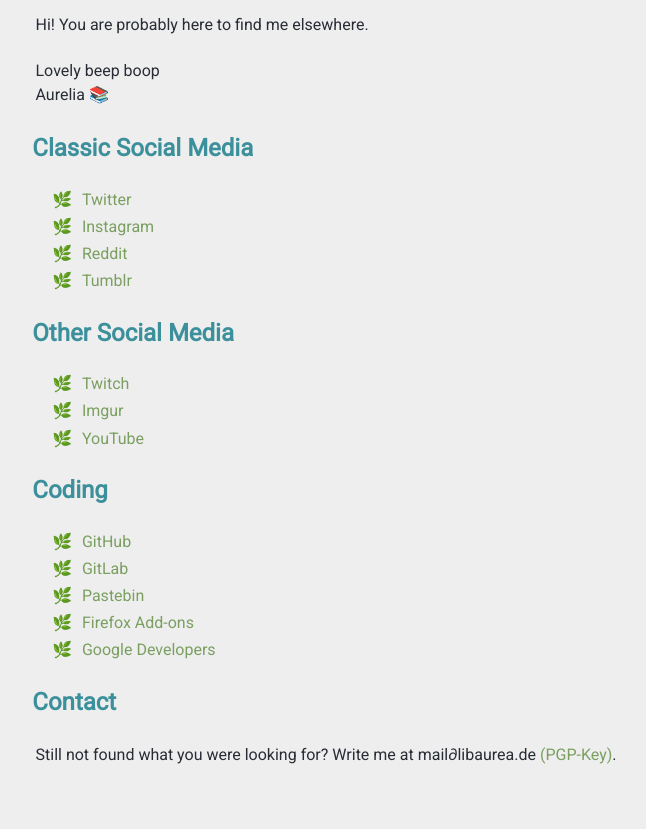
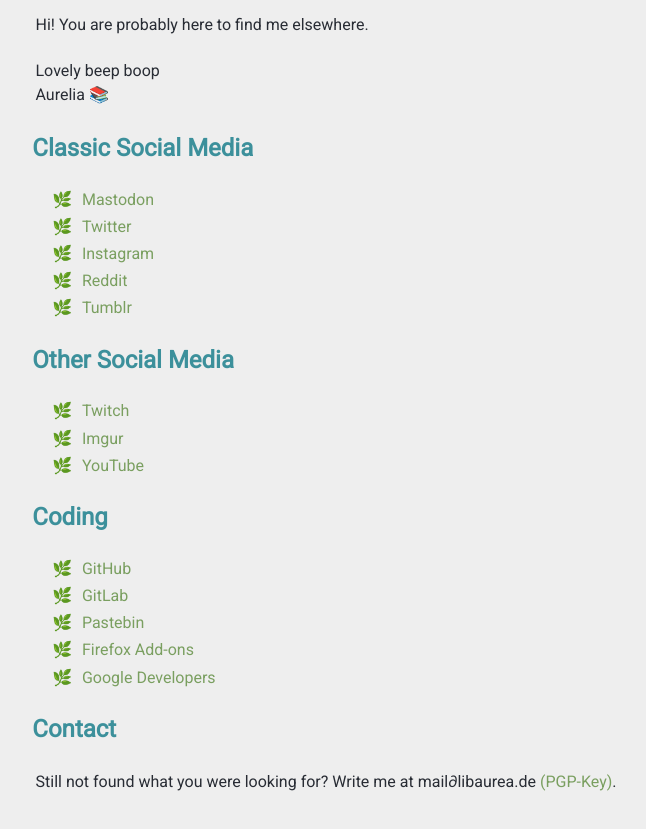
Before and after one commit to libaurea/libaurea.de, a plain HTML site: page index.html in a window 1280 px wide. Shown: the part 97-926 px from the top of the page, without its empty margins (248-894 px from the left). Before the commit the page ends 899 px from the top, so only its background shows below. Drawn offline with Linux system fonts and the light colour scheme.

Commit message:
index: add mastodon

```diff
--- a/index.html
+++ b/index.html
@@ -57,6 +57,7 @@
         <h2>Classic Social Media</h2>
 
         <ul>
+            <li><a rel="me" href="https://chaos.social/@libaurea">Mastodon</a></li>
             <li><a href="https://twitter.com/libaurea">Twitter</a></li>
             <li><a href="https://www.instagram.com/libaurea/">Instagram</a></li>
             <li><a href="https://www.reddit.com/user/libaurea">Reddit</a></li>
```
